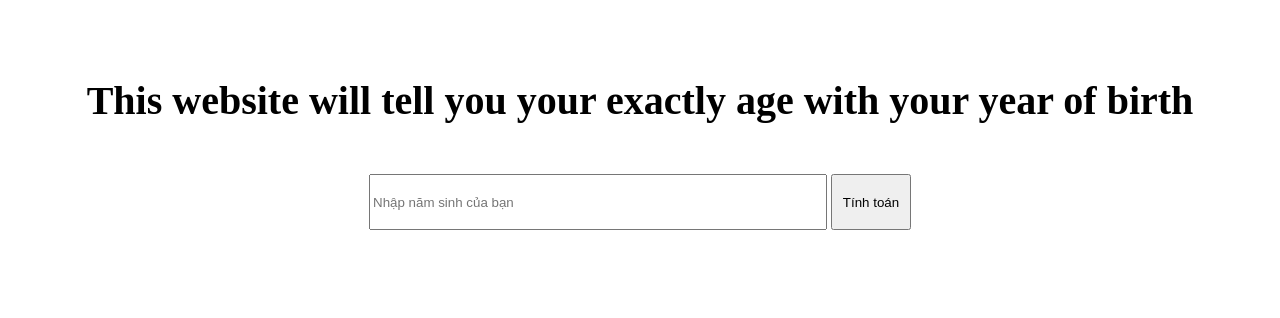
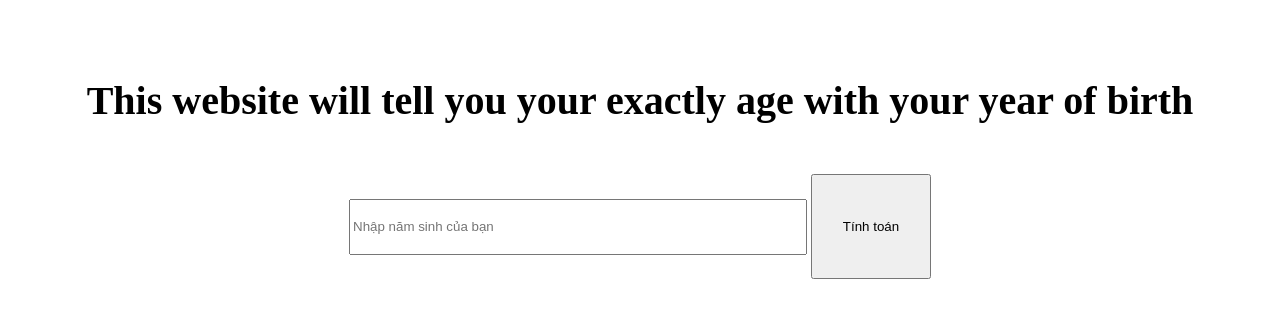
Before and after one commit to MinhPhi2504/Phii_tien_tri, a plain HTML site: page index.html in a window 1280 px wide. Shown: the part 98-416 px from the top of the page. Drawn offline with Linux system fonts and the light colour scheme.

Commit message:
Update index.html

```diff
--- a/index.html
+++ b/index.html
@@ -20,8 +20,8 @@
             height: 50px;
         }
         .Button {
-            height: 56px;
-            width: 80px
+            height: 105px;
+            width: 120px
         }
     </style>
 </head>
```
